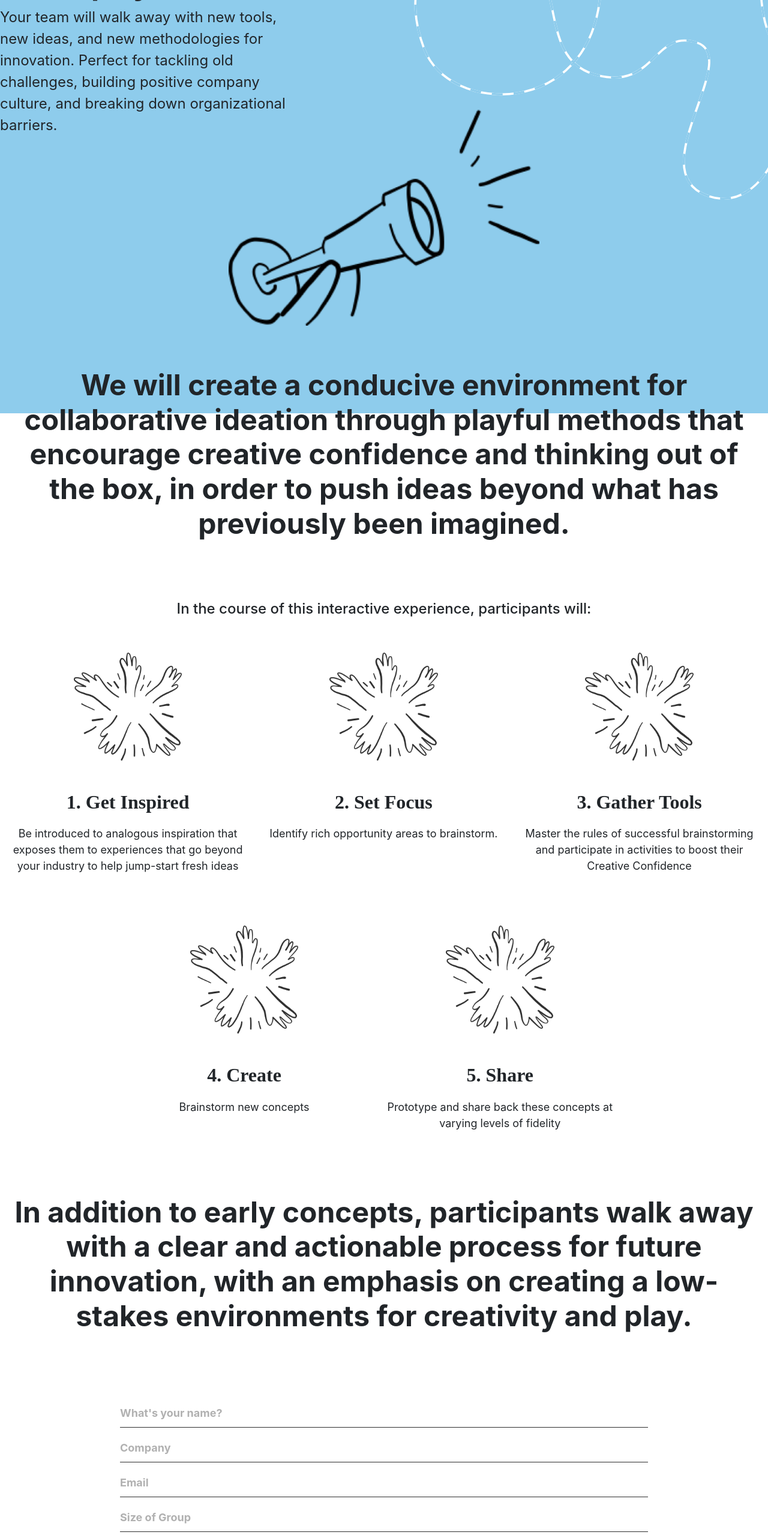
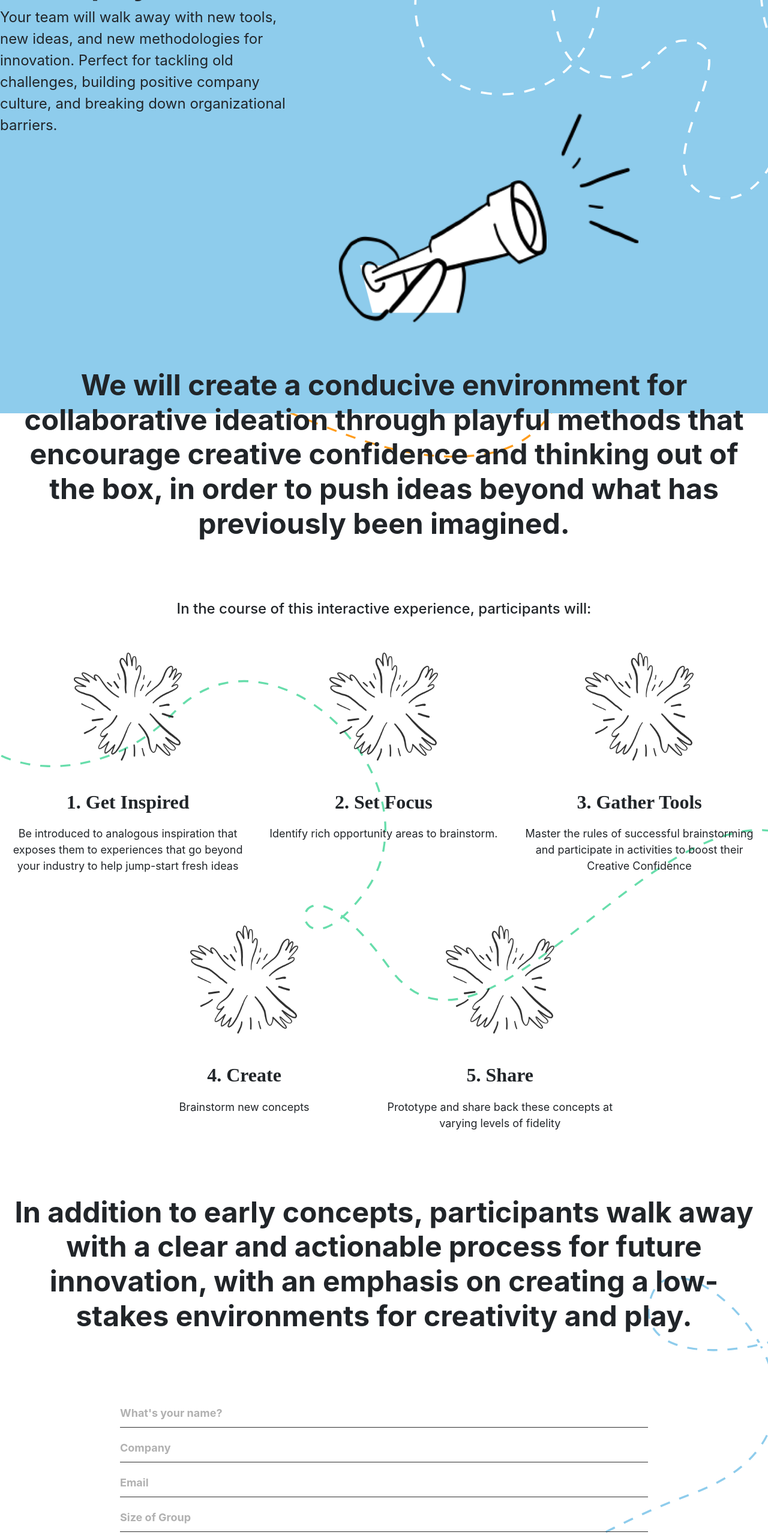
Before and after one commit to ideo/Playshop-LandingSite, a React (Create React App) app in the folder playshop/: page / in a window 1280 px wide. Shown: the part 1000-3559 px from the top of the page at 60% size. Built offline with nearby package versions, Linux system fonts and the light colour scheme.

Commit message:
Added the Lines
Close #14

```diff
--- a/playshop/src/App.css
+++ b/playshop/src/App.css
@@ -119,6 +119,14 @@ body {
   background-color: #67DDAB;
 }
 
+.telescope {
+  animation: flip 10s infinite;
+}
+
+.telescope:hover {
+  transform: scale(-1, 1);
+}
+
 /* MARK: Summary Row */
 .summaryRow {
   width: 100%;
@@ -126,7 +134,7 @@ body {
   transition: width 1s ease;
 }
 
-.summaryRow .summaryBackground {
+.summaryBackground {
   position: absolute;
   z-index: -3;
   left: 0px;
@@ -158,7 +166,7 @@ body {
 
 .summaryBackground path {
   fill: none;
-  stroke: white;
+  stroke: red;
   stroke-width: 2px;
   stroke-dasharray: 10px;
   /* animation: pathSlow 5s linear infinite; */
@@ -168,10 +176,46 @@ body {
 .summaryBackground path {
   stroke: white;
   stroke-dasharray: 1740px;
-  stroke-dashoffset: 1740px;
+  stroke-dashoffset: 0px;
   transition: stroke-dashoffset 3s 0.4s, stroke-dasharray 2s 0.4s;
   /* animation: pathSlow 3.2s linear infinite;  */
 }
+
+.inspiration, .workshop {
+  z-index: -10;
+}
+
+.popUp {
+  z-index: -1;
+}
+
+.inspiration svg, .workshop svg, .popUp svg {
+  z-index: -5;
+  margin-left: 0;
+  width: 104%;
+  margin-top: -20%;
+}
+
+.workshop svg {
+  margin-top: -10%;
+}
+
+.inspiration path {
+  stroke: #FF9C1C;
+}
+
+.workshop path {
+  stroke: #67DDAB;
+}
+
+.popUp path {
+  stroke: #8ECCEC;
+}
+
+.inspiration .backPath path, .workshop .backPath path, .popUp .backPath path {
+  stroke: white;
+}
+
 
 .active path {
   stroke-dashoffset: 0px;
@@ -179,8 +223,9 @@ body {
 }
 
 .backPath path {
-  opacity: 0;
+  opacity: 1;
   stroke: #8ECCEC;
+  stroke-width: 4px;
   stroke-dasharray: 10px;
   stroke-dashoffset: 0px;
   transition: opacity 0.2s 0.4s;
@@ -324,10 +369,6 @@ body {
   color: #FF9C1C;
 }
 
-.popUp span {
-  color: #8ECCEC;
-}
-
 .workshopCard .workshopBackground {
   position: absolute;
   z-index: -3;
@@ -376,15 +417,6 @@ body {
 }
 .playWorkshop img {
   padding: 120px;
-}
-
-.popUp svg {
-  top: 300px;
-  min-width: 1700px;
-  width: 100%;
-}
-.popUp path {
-  stroke: #FF9C1C;
 }
 
 .workshopCard .idealForCard {
@@ -504,6 +536,13 @@ button:active, button:focus {
   margin-bottom: 70px;
 }
 
+.emailContainer {
+  background-image: linear-gradient(#F4F4F4, #F4F4F4);
+  background-repeat: no-repeat;
+  background-size: 30% 100%;
+  background-position-x: 56%;
+}
+
 footer {
   background: white;
   max-width: 1140px;
--- a/playshop/src/Contact.css
+++ b/playshop/src/Contact.css
@@ -109,6 +109,7 @@
     font-weight: bold;
     border: none;
     border-bottom: #2F2F2F solid 1px;
+    background: none;
     transition: color 0.4s, background-color 0.4s, width 0.8s;
 }
 
--- a/playshop/src/Contact.js
+++ b/playshop/src/Contact.js
@@ -15,7 +15,7 @@ class Contact extends Component {
       }
       handleSubmit(event){
         var data = new FormData(event.target);
-        this.setState({contactClasses: "Contact pending"})
+        this.setState({contactClasses: "Contact submitted"})
         // console.log(data.keys);
         var newData = {
             NAME: data.get("NAME"),
@@ -52,6 +52,7 @@ class Contact extends Component {
             this.setState({contactClasses: "Contact submitted"})
         })
         .catch(error => {
+            this.setState({contactClasses: "Contact"})
             console.log(error);
         })
       }
--- a/playshop/src/Home.js
+++ b/playshop/src/Home.js
@@ -2,7 +2,7 @@ import React, { Component } from 'react';
 import logo from './assets/D4Play_logo.jpg';
 import inspirationTourBalloon from './assets/InspirationTourBalloon.png';
 import handsOfInspiration from './assets/handsOfInspiration.png';
-import telescope from './assets/telescope.png';
+import telescope from './assets/tele@3x.png';
 import { Link } from 'react-router-dom'
 import { ReactComponent as SummaryLine } from './assets/SummaryLine.svg';
 import { ReactComponent as InspirationLine } from './assets/InspirationLine.svg';
@@ -64,11 +64,19 @@ class Home extends Component {
               </div>
             </div>
             <div className="workshopCardsContainer">
-              <img src={telescope} />
+              <div className="summaryBackground inspiration" style={{height: this.state.summaryRowHeight}}>
+                <InspirationLine />
+                <InspirationLine className="backPath"/>
+              </div>
+              <img src={telescope} className="telescope" />
               <h1>We will create a conducive environment for collaborative ideation through playful methods that encourage creative confidence and thinking out of the box, in order to push ideas beyond what has previously been imagined.</h1>
 
               <div className="qualityCardsContainer">
               <h2>In the course of this interactive experience, participants will:</h2>
+                <div className="summaryBackground workshop" style={{height: this.state.summaryRowHeight}}>
+                  <WorkshopLine />
+                  <WorkshopLine className="backPath"/>
+                </div>
 
                 <div className="qualityCard">
                   <img src={handsOfInspiration} />
@@ -99,10 +107,15 @@ class Home extends Component {
                   <h3>5. Share</h3>
                   <p>Prototype and share back these concepts at varying levels of fidelity</p>
                 </div>
+
               </div>
 
               <div className="contactContainer">
                 <h1>In addition to early concepts, participants walk away with a clear and actionable process for future innovation, with an emphasis on creating a low-stakes environments for creativity and play.</h1>
+                <div className="summaryBackground popUp" style={{height: this.state.summaryRowHeight}}>
+                  <PopUpLine />
+                  <PopUpLine className="backPath"/>
+                </div>
                 <Contact></Contact>
               </div>
 
```
Also changed, not shown: playshop/src/assets/mailSentcopy@3x.png (added), playshop/src/assets/tele@3x.png (added).
